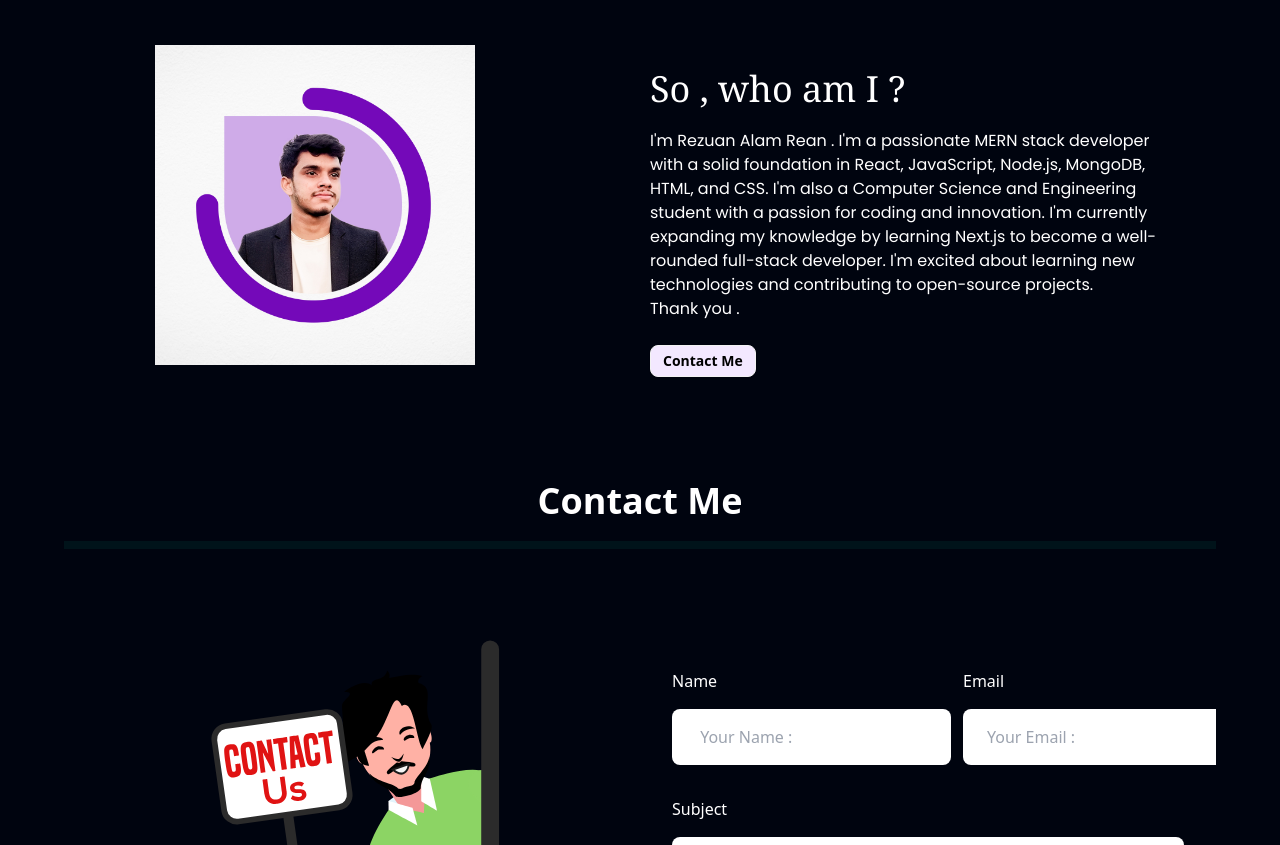
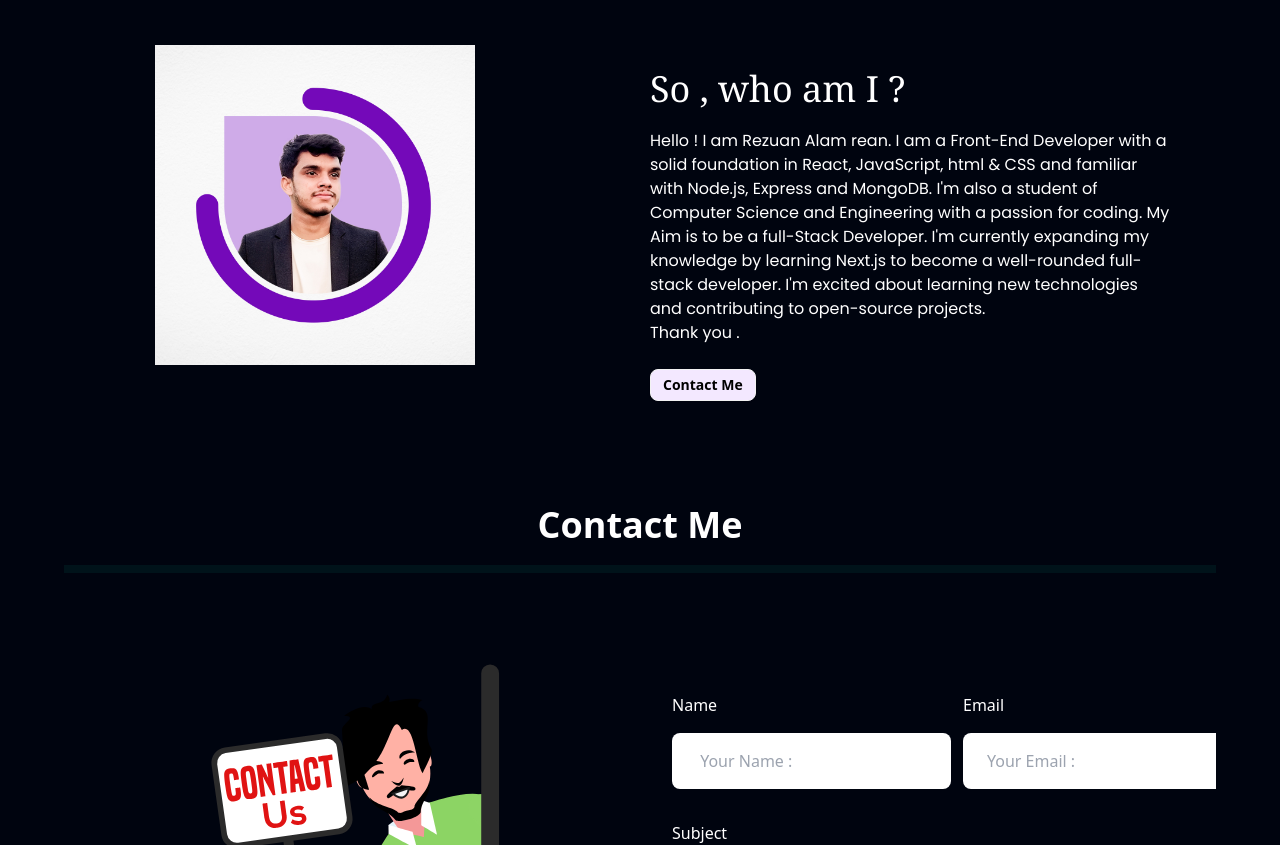
Before and after one commit to Rezuan-Alam-Rean/rean-Portfolio, a React (Vite) app: page / in a window 1280 px wide. Shown: the part 1580-2425 px from the top of the page. Built offline with nearby package versions, Linux system fonts and the light colour scheme; no server answers.

Commit message:
update on about

```diff
--- a/src/About/About.jsx
+++ b/src/About/About.jsx
@@ -45,11 +45,9 @@ const About = () => {
 
             <p className="text-white font-poppins ">
 
-              I'm Rezuan Alam Rean .
-              I'm a passionate MERN stack developer with a solid foundation in
-              React, JavaScript, Node.js, MongoDB, HTML, and CSS.
-              I'm also a Computer Science and Engineering student with a passion
-              for coding and innovation.  I'm currently expanding my
+
+              Hello ! I am Rezuan Alam rean. I am a Front-End Developer with a solid foundation in React,   JavaScript, html & CSS and familiar with  Node.js, Express and  MongoDB. I'm also  a student of  Computer Science and Engineering with a passion for coding. My Aim is to be a full-Stack Developer.
+              I'm currently expanding my
               knowledge by learning Next.js to become a well-rounded full-stack
               developer.  I'm excited about learning new technologies and
               contributing to open-source projects. <br />Thank you .
```
